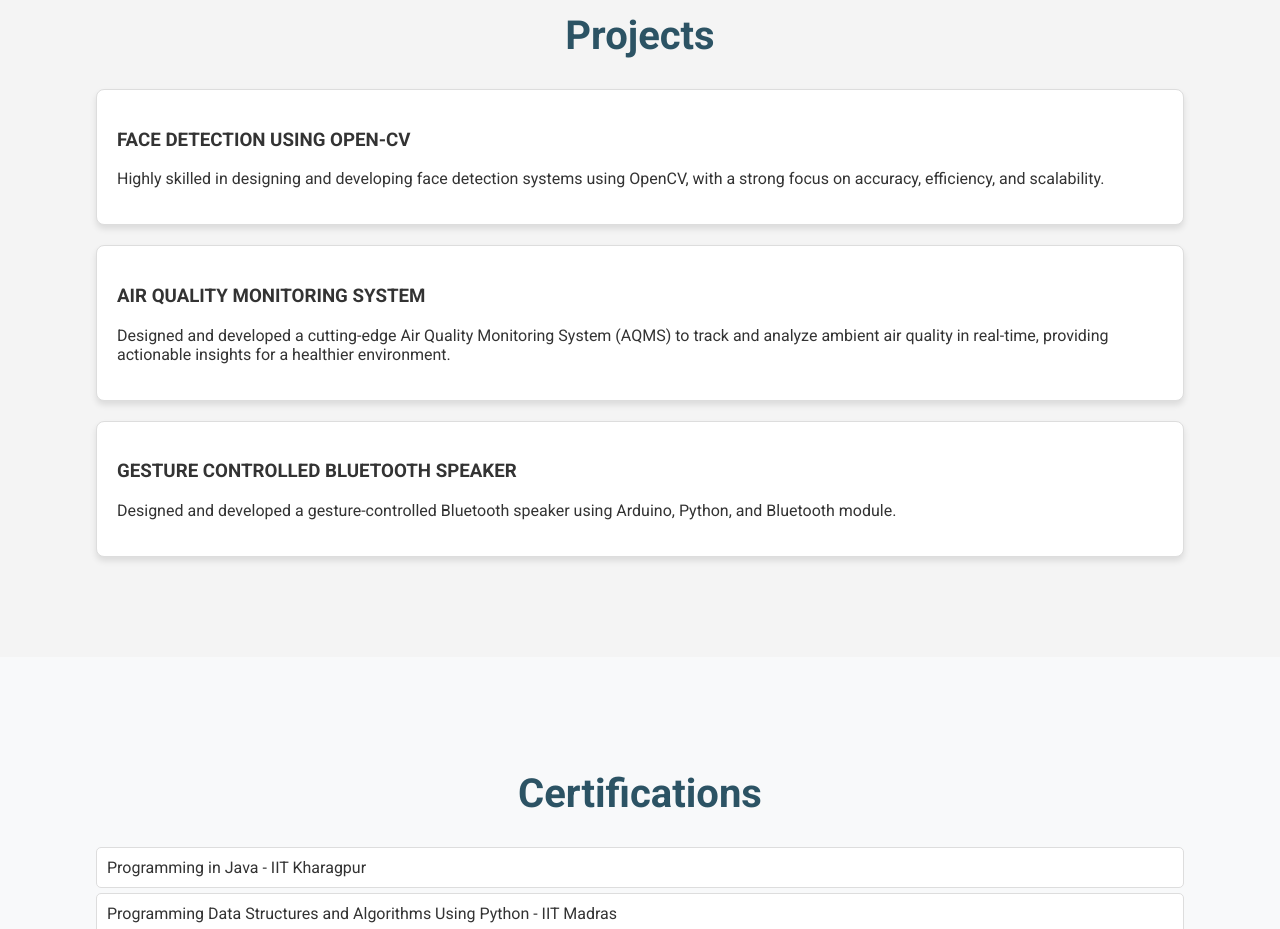
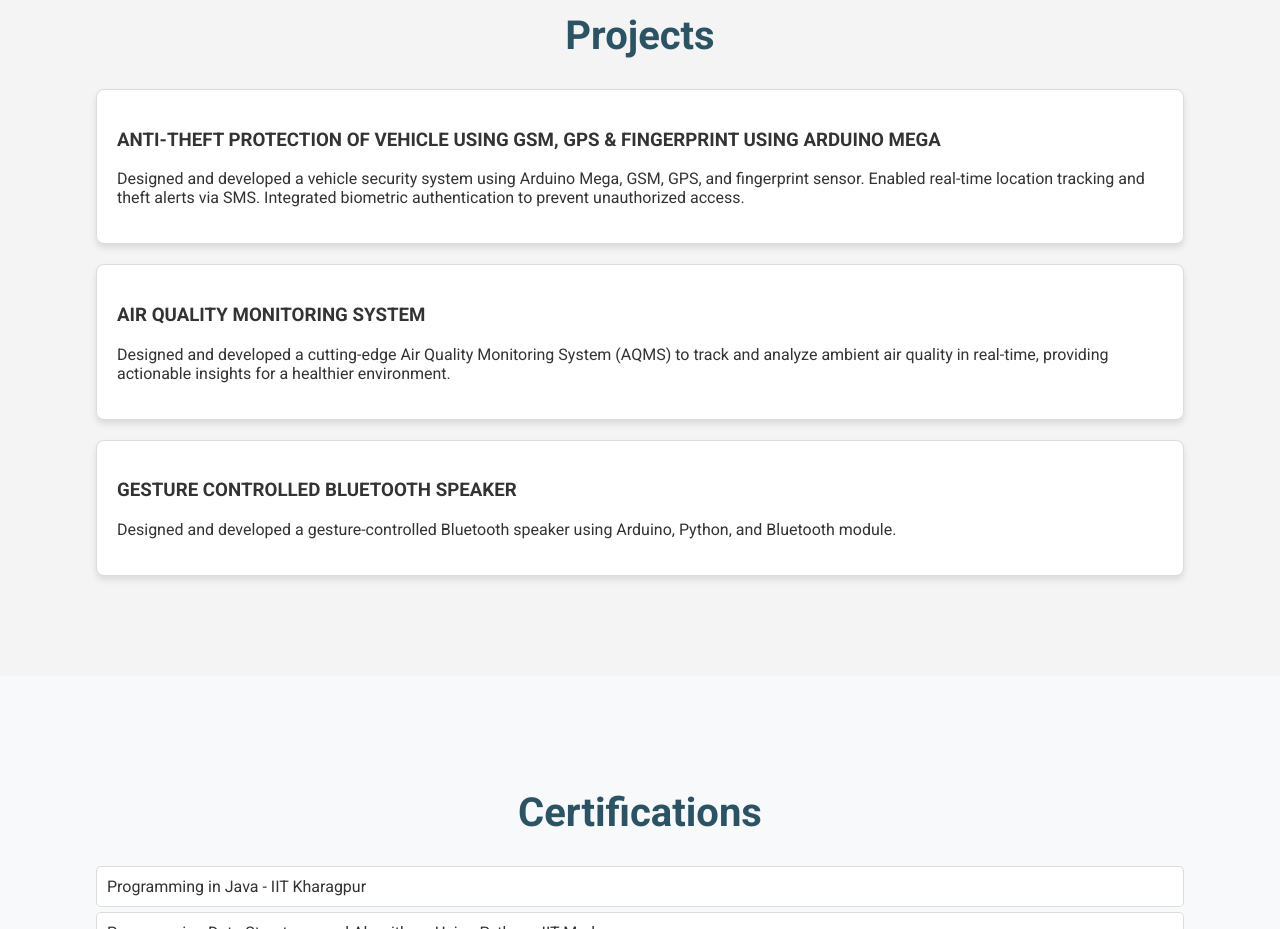
Before and after one commit to Rayapatikirankumar/PORTFOLIO, a plain HTML site: page index.html in a window 1280 px wide. Shown: the part 1120-2049 px from the top of the page. Drawn offline with Linux system fonts and the light colour scheme.

Commit message:
Update index.html

```diff
--- a/index.html
+++ b/index.html
@@ -69,9 +69,11 @@
     <div class="container">
       <h2>Projects</h2>
       <div class="project-item">
-        <h3>FACE DETECTION USING OPEN-CV</h3>
-        <p>Highly skilled in designing and developing face detection systems using OpenCV, with a strong focus on accuracy, efficiency, and scalability.</p>
-      </div>
+  <h3>ANTI-THEFT PROTECTION OF VEHICLE USING GSM, GPS & FINGERPRINT USING ARDUINO MEGA</h3>
+<p>Designed and developed a vehicle security system using Arduino Mega, GSM, GPS, and fingerprint sensor.
+Enabled real-time location tracking and theft alerts via SMS.
+Integrated biometric authentication to prevent unauthorized access.</p>
+  </div>
       <div class="project-item">
         <h3>AIR QUALITY MONITORING SYSTEM</h3>
         <p>Designed and developed a cutting-edge Air Quality Monitoring System (AQMS) to track and analyze ambient air quality in real-time, providing actionable insights for a healthier environment.</p>
```
